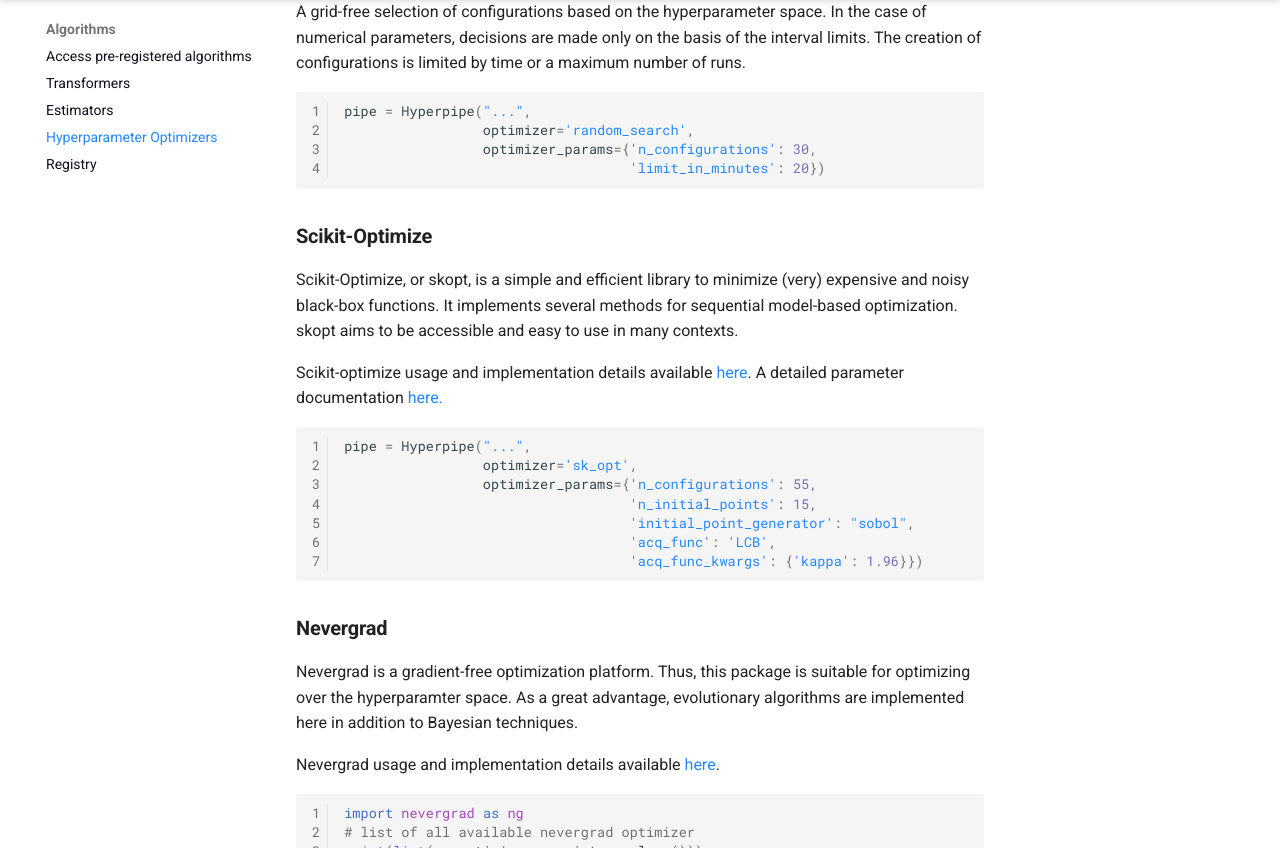
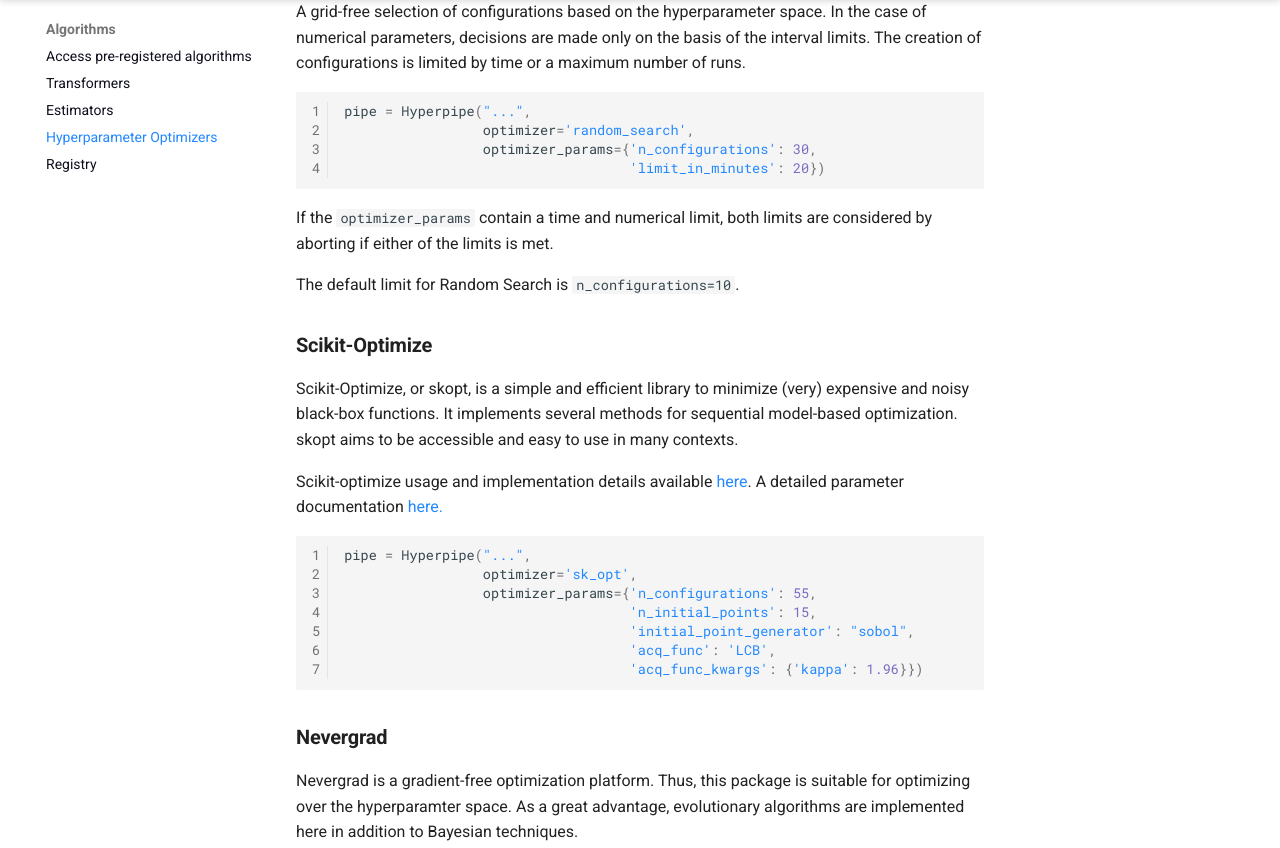
Before and after one commit to HoneyRole/photonai, an MkDocs documentation site: the page built from documentation/docs/algorithms/hpos.md, in a window 1280 px wide and 900 px high, scrolled down 737 px, cut to the strip 52-900 px from the top of the window. Built offline with MkDocs 1.6.1 and Material for MkDocs 9.7.7, drawn with Linux system fonts in a browser that asks for light colours.

Commit message:
Fixed random search settings

````diff
--- a/documentation/docs/algorithms/hpos.md
+++ b/documentation/docs/algorithms/hpos.md
@@ -31,6 +31,11 @@ pipe = Hyperpipe("...",
                  optimizer_params={'n_configurations': 30,
                                    'limit_in_minutes': 20})
 ```
+
+If the `optimizer_params` contain a time and numerical limit, both limits are
+considered by aborting if either of the limits is met.
+
+The default limit for Random Search is `n_configurations=10`.
 
 <h3>Scikit-Optimize</h3>
 Scikit-Optimize, or skopt, is a simple and efficient library to
````
Also changed, not shown: 1 other file.
